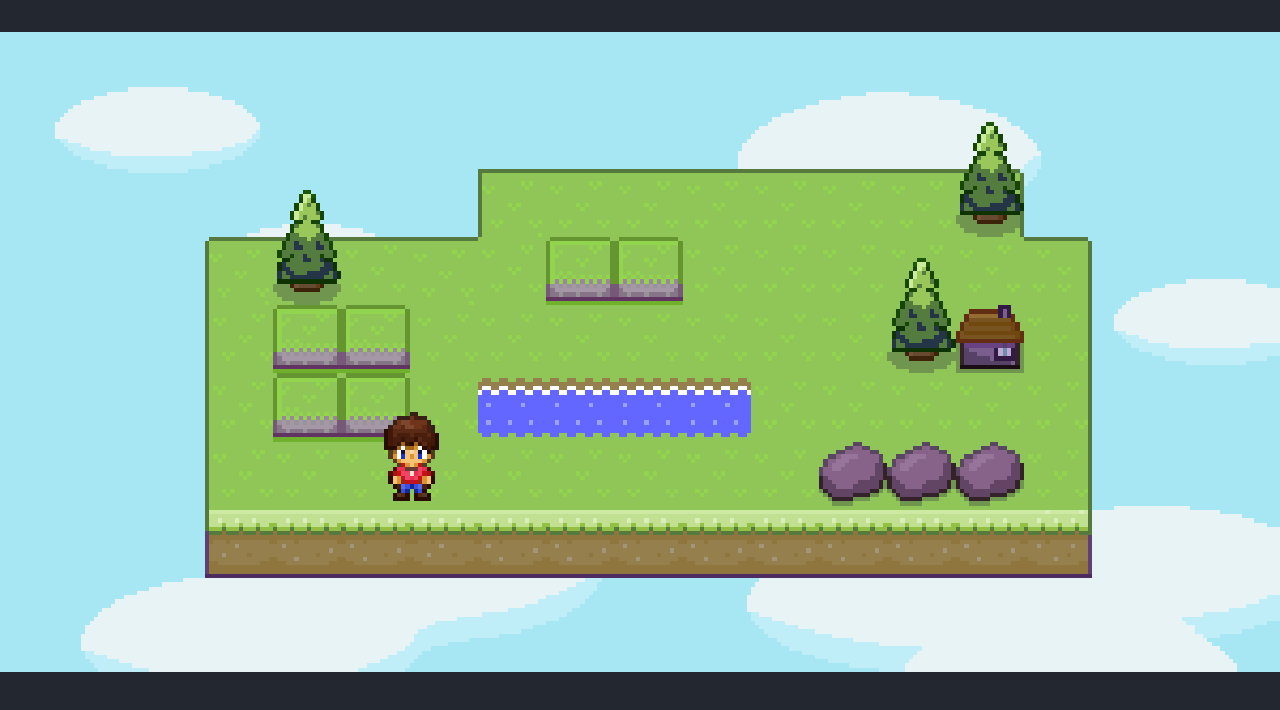
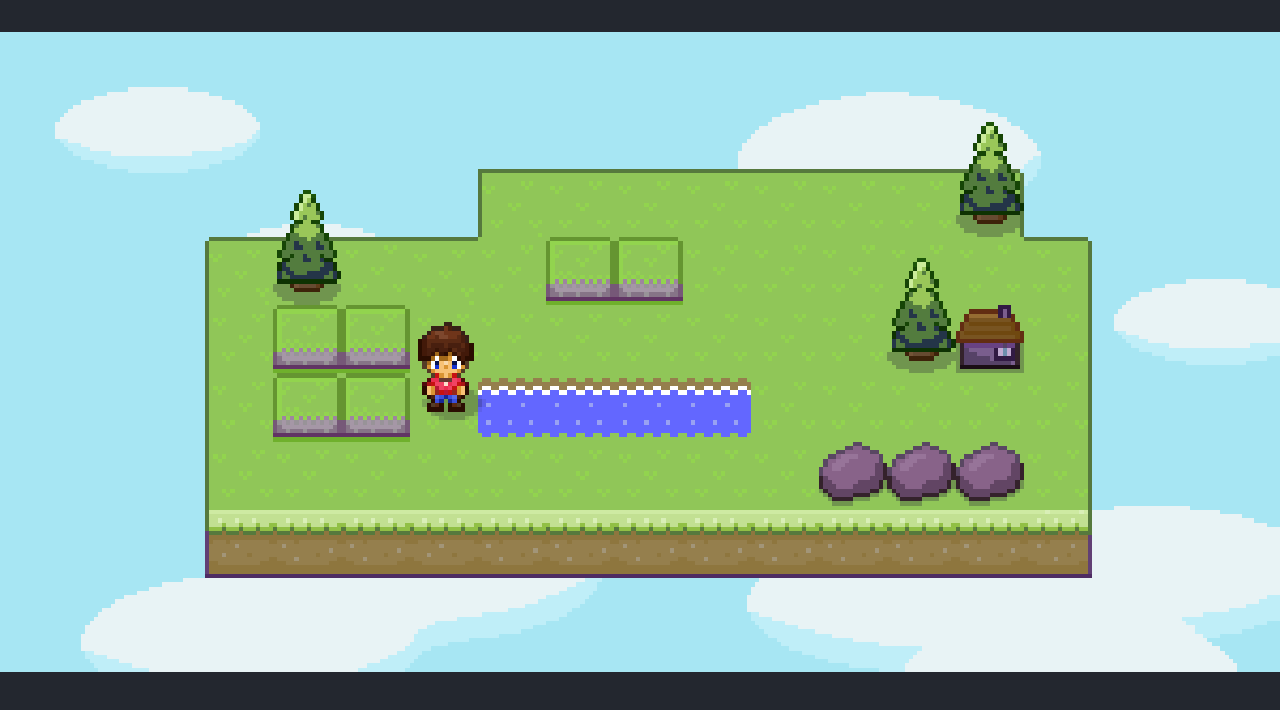
Before and after one commit to jamespatterson-feswe/game-engine, an Angular app: page / in a window 1280 px wide. Shown: the top 710 px of the page. Built offline with nearby package versions, Linux system fonts and the light colour scheme.

Commit message:
add: shadow tracking via time of day against hero

```diff
--- a/src/app/app.component.ts
+++ b/src/app/app.component.ts
@@ -59,10 +59,35 @@ export class AppComponent {
       );
     });
 
+    const heroPosition = new Position(16 * 6, 16 * 5);
+    const heroOffset = new Position(-8, -21);
+    const heroPosX = heroPosition.x + heroOffset.x;
+    const heroPosY = heroPosition.y + heroOffset.y;
+    let shadowPosX = heroPosX;
+    let shadowPosY = heroPosY;
+
+    const shadow = new Sprite({
+      asset: this.resources.availableAssets['shadow'] as unknown as Asset,
+      frameSize: new Position(32, 32)
+    } as unknown as SpriteContext);
+
+    var currentHours = new Date().getHours();
+    if (currentHours > 12) {
+      shadowPosX += (currentHours / 10);
+    } else {
+      shadowPosX -= ((12 - currentHours)/10);
+    }
+
+    shadow.renderSprite(
+      this.context as unknown as CanvasRenderingContext2D,
+      shadowPosX,
+      shadowPosY
+    );
+
     this.hero.renderSprite(
       this.context as unknown as CanvasRenderingContext2D,
-      16 * 5,
-      16 * 5,
+      heroPosX,
+      heroPosY
     );
   }
 }
```
